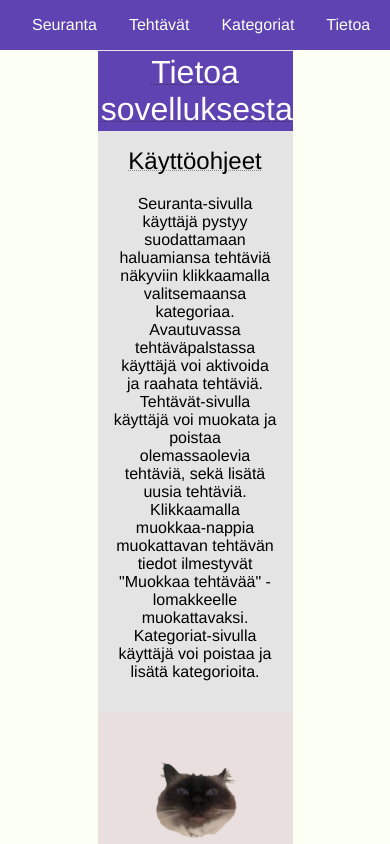
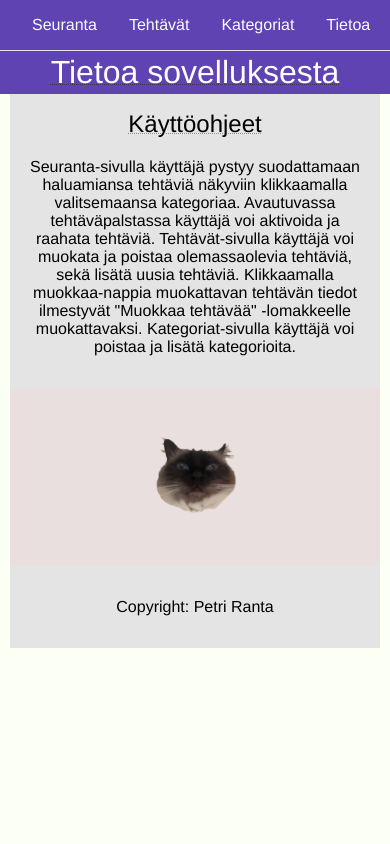
Before and after one commit to ggpera/taskmonitor-react, a React (Create React App) app: page /info in a window 390 px wide. Shown: the top 844 px of the page. Built offline with nearby package versions, Linux system fonts and the light colour scheme.

Commit message:
Add media query for mobile

```diff
--- a/src/App.css
+++ b/src/App.css
@@ -266,3 +266,26 @@ input:focus {
 .bg2 {
   text-align: center;
 }
+
+/* MOBILE */
+
+@media only screen and (max-width: 600px) {
+  body {
+    padding-bottom: 1rem;
+  }
+  .form {
+    width: 95%;
+  }
+  .info {
+    width: 95%;
+  }
+  .middle {
+    width: 95%;
+  }
+  .title-wrapper {
+    width: 95%;
+  }
+  .center {
+    width: 100%;
+  }
+}
```
